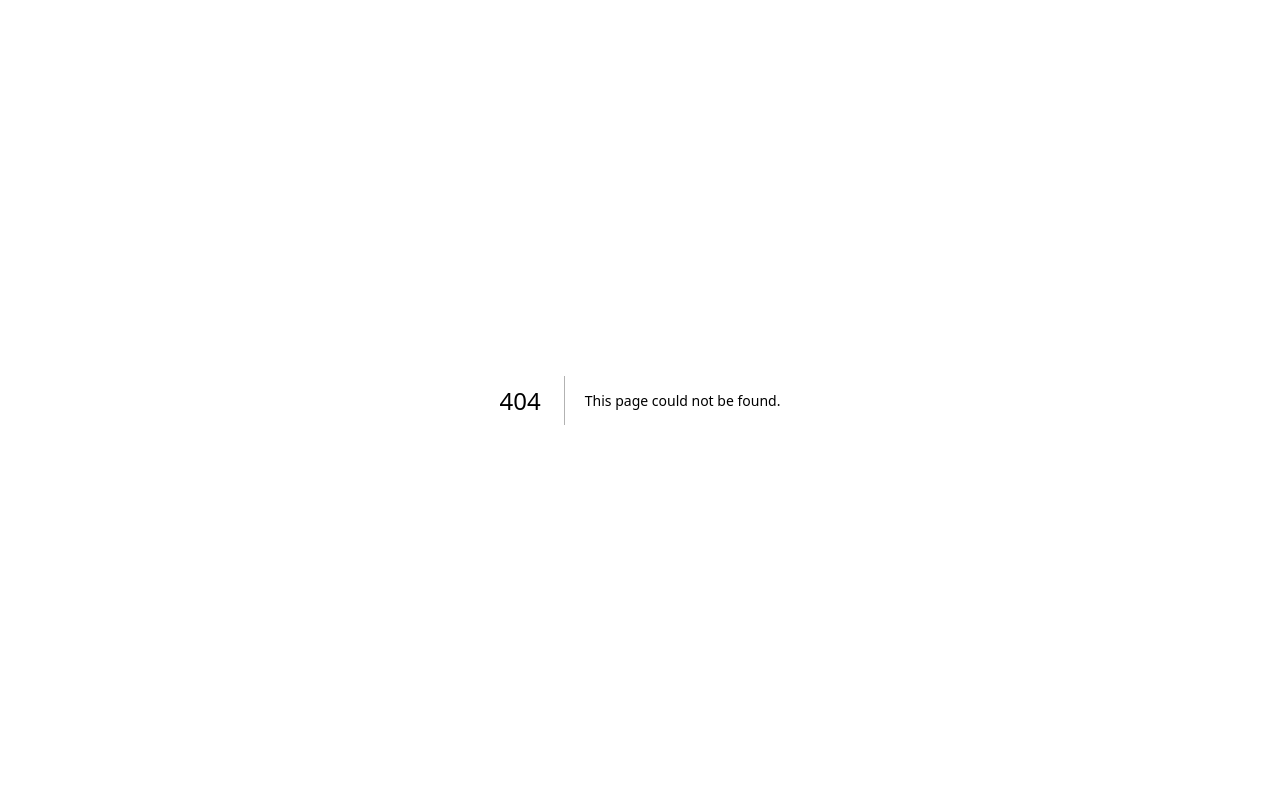
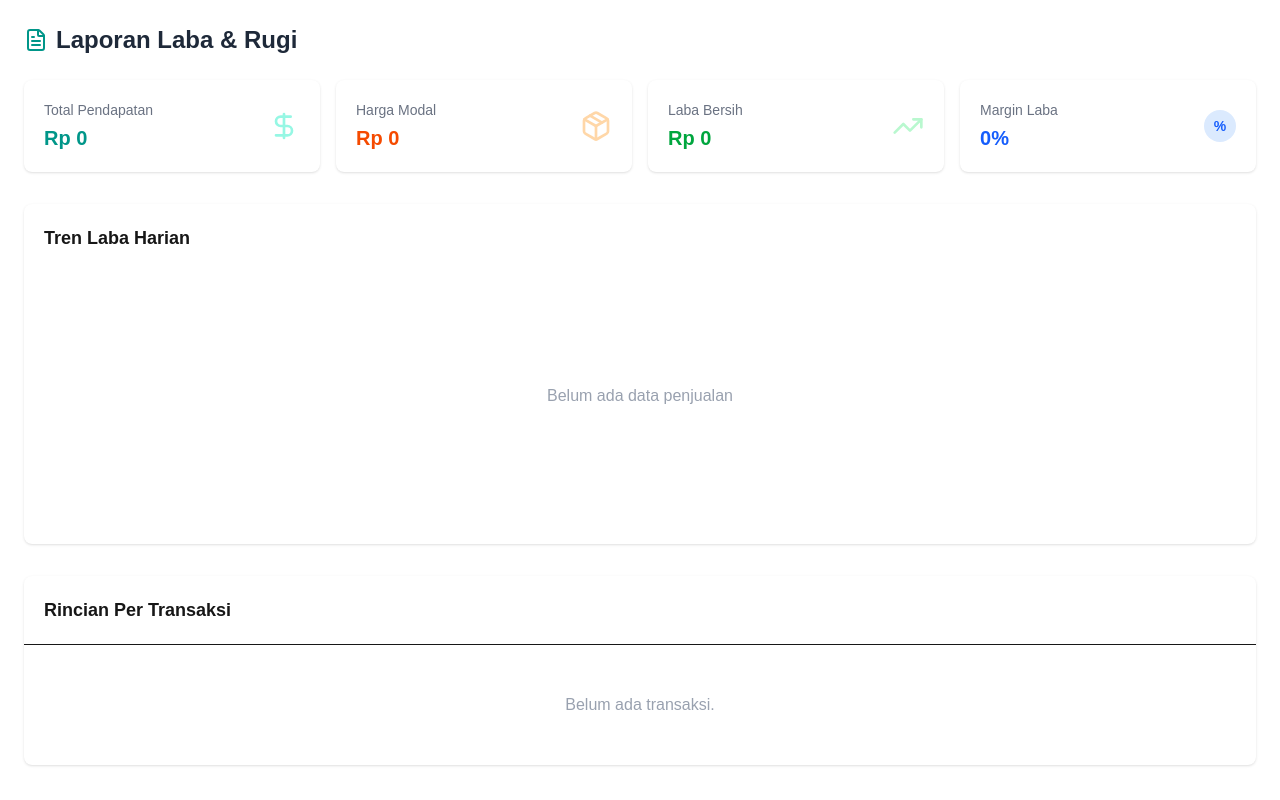
Before and after one commit to yudibhp8713/karsapos, a Next.js app: page /dashboard/profit in a window 1280 px wide. Before the commit this address had no page. Built offline with nearby package versions, Linux system fonts and the light colour scheme.

Commit message:
Tambah halaman Laba & Rugi

```diff
--- /dev/null
+++ b/app/dashboard/profit/page.tsx
@@ -0,0 +1,209 @@
+'use client';
+
+import { useState, useEffect } from 'react';
+import { BarChart, Bar, XAxis, YAxis, CartesianGrid, Tooltip, ResponsiveContainer } from 'recharts';
+import { TrendingUp, TrendingDown, DollarSign, Package, FileText } from 'lucide-react';
+
+interface SaleItem {
+  id: string;
+  productId: string;
+  name: string;
+  quantity: number;
+  price: number;
+  subtotal: number;
+  costPrice?: number;
+}
+
+interface Sale {
+  invoiceNo: string;
+  items: SaleItem[];
+  total: number;
+  date: string;
+}
+
+interface Product {
+  id: string;
+  name: string;
+  price: number;
+  costPrice?: number;
+  stock: number;
+}
+
+export default function ProfitPage() {
+  const [sales, setSales] = useState<Sale[]>([]);
+  const [products, setProducts] = useState<Product[]>([]);
+  const [filter, setFilter] = useState<'all' | 'week' | 'month'>('all');
+
+  useEffect(() => {
+    setSales(JSON.parse(localStorage.getItem('karsapos_sales') || '[]'));
+    setProducts(JSON.parse(localStorage.getItem('karsapos_products') || '[]'));
+  }, []);
+
+  // Hitung laba per transaksi
+  const calculateProfit = () => {
+    let totalRevenue = 0;
+    let totalCost = 0;
+    let totalProfit = 0;
+
+    sales.forEach(sale => {
+      sale.items.forEach(item => {
+        const product = products.find(p => p.id === item.productId);
+        const cost = (product?.costPrice || 0) * item.quantity;
+        const revenue = item.subtotal;
+        totalRevenue += revenue;
+        totalCost += cost;
+        totalProfit += (revenue - cost);
+      });
+    });
+
+    return { totalRevenue, totalCost, totalProfit, margin: totalRevenue > 0 ? (totalProfit / totalRevenue * 100).toFixed(1) : 0 };
+  };
+
+  const { totalRevenue, totalCost, totalProfit, margin } = calculateProfit();
+
+  // Data grafik harian
+  const chartData = sales.reduce((acc: any[], sale) => {
+    const date = new Date(sale.date).toLocaleDateString('id-ID', { day: '2-digit', month: '2-digit' });
+    const existing = acc.find(d => d.date === date);
+
+    let dayRevenue = 0, dayCost = 0;
+    sale.items.forEach(item => {
+      const product = products.find(p => p.id === item.productId);
+      dayRevenue += item.subtotal;
+      dayCost += (product?.costPrice || 0) * item.quantity;
+    });
+
+    if (existing) {
+      existing.revenue += dayRevenue;
+      existing.cost += dayCost;
+      existing.profit += (dayRevenue - dayCost);
+    } else {
+      acc.push({ date, revenue: dayRevenue, cost: dayCost, profit: (dayRevenue - dayCost) });
+    }
+    return acc;
+  }, []);
+
+  return (
+    <div className="p-6">
+      <h1 className="text-2xl font-bold text-gray-800 mb-6 flex items-center gap-2">
+        <FileText size={24} className="text-teal-600" /> Laporan Laba & Rugi
+      </h1>
+
+      {/* Ringkasan */}
+      <div className="grid grid-cols-1 md:grid-cols-4 gap-4 mb-8">
+        <div className="bg-white rounded-lg shadow p-5">
+          <div className="flex items-center justify-between">
+            <div>
+              <p className="text-sm text-gray-500">Total Pendapatan</p>
+              <p className="text-xl font-bold text-teal-600 mt-1">Rp {totalRevenue.toLocaleString('id-ID')}</p>
+            </div>
+            <DollarSign size={32} className="text-teal-200" />
+          </div>
+        </div>
+        <div className="bg-white rounded-lg shadow p-5">
+          <div className="flex items-center justify-between">
+            <div>
+              <p className="text-sm text-gray-500">Harga Modal</p>
+              <p className="text-xl font-bold text-orange-600 mt-1">Rp {totalCost.toLocaleString('id-ID')}</p>
+            </div>
+            <Package size={32} className="text-orange-200" />
+          </div>
+        </div>
+        <div className="bg-white rounded-lg shadow p-5">
+          <div className="flex items-center justify-between">
+            <div>
+              <p className="text-sm text-gray-500">Laba Bersih</p>
+              <p className={`text-xl font-bold mt-1 ${totalProfit >= 0 ? 'text-green-600' : 'text-red-600'}`}>
+                Rp {totalProfit.toLocaleString('id-ID')}
+              </p>
+            </div>
+            {totalProfit >= 0 ? <TrendingUp size={32} className="text-green-200" /> : <TrendingDown size={32} className="text-red-200" />}
+          </div>
+        </div>
+        <div className="bg-white rounded-lg shadow p-5">
+          <div className="flex items-center justify-between">
+            <div>
+              <p className="text-sm text-gray-500">Margin Laba</p>
+              <p className="text-xl font-bold text-blue-600 mt-1">{margin}%</p>
+            </div>
+            <div className="w-8 h-8 rounded-full bg-blue-100 flex items-center justify-center text-blue-600 font-bold text-sm">%</div>
+          </div>
+        </div>
+      </div>
+
+      {/* Grafik */}
+      <div className="bg-white rounded-lg shadow p-5 mb-8">
+        <h2 className="text-lg font-semibold mb-4">Tren Laba Harian</h2>
+        {chartData.length === 0 ? (
+          <div className="h-64 flex items-center justify-center text-gray-400">
+            Belum ada data penjualan
+          </div>
+        ) : (
+          <ResponsiveContainer width="100%" height={300}>
+            <BarChart data={chartData}>
+              <CartesianGrid strokeDasharray="3 3" stroke="#f0f0f0" />
+              <XAxis dataKey="date" fontSize={12} />
+              <YAxis fontSize={12} tickFormatter={(v) => `Rp${(v/1000).toFixed(0)}rb`} />
+              <Tooltip
+                formatter={(value: number) => [`Rp ${value.toLocaleString('id-ID')}`, '']}
+                labelFormatter={(label) => `Tanggal: ${label}`}
+              />
+              <Bar dataKey="revenue" name="Pendapatan" fill="#0d9488" radius={[4,4,0,0]} />
+              <Bar dataKey="profit" name="Laba" fill="#3b82f6" radius={[4,4,0,0]} />
+            </BarChart>
+          </ResponsiveContainer>
+        )}
+      </div>
+
+      {/* Detail Transaksi */}
+      <div className="bg-white rounded-lg shadow overflow-hidden">
+        <h2 className="text-lg font-semibold p-5 border-b">Rincian Per Transaksi</h2>
+        {sales.length === 0 ? (
+          <div className="p-12 text-center text-gray-400">Belum ada transaksi.</div>
+        ) : (
+          <div className="overflow-x-auto">
+            <table className="w-full">
+              <thead className="bg-gray-50">
+                <tr>
+                  <th className="px-5 py-3 text-left text-sm font-medium text-gray-600">Faktur</th>
+                  <th className="px-5 py-3 text-left text-sm font-medium text-gray-600">Tanggal</th>
+                  <th className="px-5 py-3 text-right text-sm font-medium text-gray-600">Pendapatan</th>
+                  <th className="px-5 py-3 text-right text-sm font-medium text-gray-
+ text-gray-600">Modal</th>
+                  <th className="px-5 py-3 text-right text-sm font-medium text-gray-600">Laba</th>
+                  <th className="px-5 py-3 text-right text-sm font-medium text-gray-600">Margin</th>
+                </tr>
+              </thead>
+              <tbody className="divide-y">
+                {sales.map(sale => {
+                  let revenue = 0, cost = 0;
+                  sale.items.forEach(item => {
+                    const product = products.find(p => p.id === item.productId);
+                    revenue += item.subtotal;
+                    cost += (product?.costPrice || 0) * item.quantity;
+                  });
+                  const profit = revenue - cost;
+                  const marginPct = revenue > 0 ? (profit / revenue * 100).toFixed(1) : 0;
+                  return (
+                    <tr key={sale.invoiceNo} className="hover:bg-gray-50">
+                      <td className="px-5 py-3 font-mono text-sm">{sale.invoiceNo}</td>
+                      <td className="px-5 py-3 text-sm text-gray-500">
+                        {new Date(sale.date).toLocaleDateString('id-ID')}
+                      </td>
+                      <td className="px-5 py-3 text-right">Rp {revenue.toLocaleString('id-ID')}</td>
+                      <td className="px-5 py-3 text-right text-orange-600">Rp {cost.toLocaleString('id-ID')}</td>
+                      <td className={`px-5 py-3 text-right font-medium ${profit >= 0 ? 'text-green-600' : 'text-red-600'}`}>
+                        Rp {profit.toLocaleString('id-ID')}
+                      </td>
+                      <td className="px-5 py-3 text-right">{marginPct}%</td>
+                    </tr>
+                  );
+                })}
+              </tbody>
+            </table>
+          </div>
+        )}
+      </div>
+    </div>
+  );
+}
```
